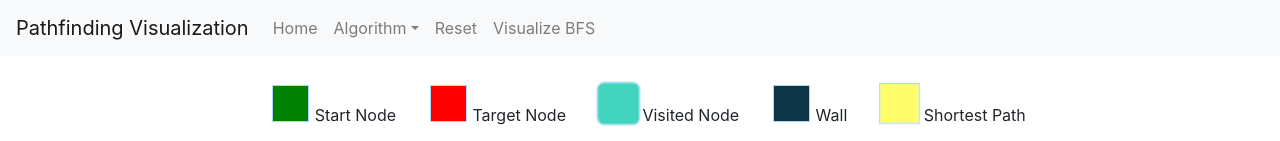
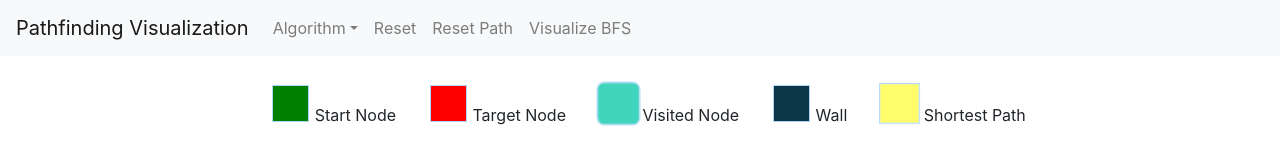
Before and after one commit to cyleung428/pathfinding, a React (Create React App) app: page / in a window 1280 px wide. Shown: the top 141 px of the page. Built offline with nearby package versions, Linux system fonts and the light colour scheme; the HTML template or start-up script is replaced by a standard one.

Commit message:
Added reset path function

```diff
--- a/src/Nav/Nav.jsx
+++ b/src/Nav/Nav.jsx
@@ -5,14 +5,25 @@ import { NavDropdown } from "react-bootstrap";
 
 export default class NavBar extends Component {
   render() {
-    const { algorithm, reset, visualizePath, changeAlgorithm } = this.props;
+    const {
+      algorithm,
+      reset,
+      visualizePath,
+      changeAlgorithm,
+      resetPath,
+    } = this.props;
     return (
       <Navbar bg="light">
         <Navbar.Brand>Pathfinding Visualization</Navbar.Brand>
         <Navbar.Toggle aria-controls="basic-navbar-nav" />
         <Navbar.Collapse id="basic-navbar-nav">
           <Nav className="mr-auto">
-            <Nav.Link>Home</Nav.Link>
+            {/* <NavDropdown title="Maze Generation" id="basic-nav-dropdown">
+              <NavDropdown.Item onClick={() => {}}>
+                Random Generation
+              </NavDropdown.Item>
+              <NavDropdown.Item onClick={() => {}}>Recursive</NavDropdown.Item>
+            </NavDropdown> */}
             <NavDropdown title="Algorithm" id="basic-nav-dropdown">
               <NavDropdown.Item onClick={() => changeAlgorithm("BFS")}>
                 BFS
@@ -20,13 +31,9 @@ export default class NavBar extends Component {
               <NavDropdown.Item onClick={() => changeAlgorithm("AStar")}>
                 A*
               </NavDropdown.Item>
-              {/* <NavDropdown.Item href="#action/3.3">Something</NavDropdown.Item>
-              <NavDropdown.Divider />
-              <NavDropdown.Item href="#action/3.4">
-                Separated link
-              </NavDropdown.Item> */}
             </NavDropdown>
             <Nav.Link onClick={() => reset()}>Reset</Nav.Link>
+            <Nav.Link onClick={() => resetPath()}>Reset Path</Nav.Link>
             <Nav.Link onClick={() => visualizePath()}>
               Visualize {algorithm}
             </Nav.Link>
--- a/src/PathfindingVisualizer/PathfindingVisualizer.jsx
+++ b/src/PathfindingVisualizer/PathfindingVisualizer.jsx
@@ -142,10 +142,10 @@ export default class PathfindingVisualizer extends Component {
     this.animateBFS(visitedNodesInOrder, nodesInShortestPathOrder);
   }
   reset() {
-    const { startRow, startCol, finishRow, finishCol } = this.state;
+    const { startRow, startCol, finishRow, finishCol, grid } = this.state;
     if (!this.state.moving) {
-      for (let i = 0; i < 30; i++) {
-        for (let j = 0; j < 50; j++) {
+      for (let i = 0; i < grid.length; i++) {
+        for (let j = 0; j < grid[i].length; j++) {
           if (i === startRow && j === startCol) {
             document.getElementById(`node-${i}-${j}`).className =
               "node node-start";
@@ -157,9 +157,41 @@ export default class PathfindingVisualizer extends Component {
           }
         }
       }
-      const grid = this.getInitialGrid();
-      this.setState({ grid: grid });
+      const newGrid = this.getInitialGrid();
+      this.setState({ grid: newGrid });
     }
+  }
+
+  resetPath() {
+    if (this.state.moving) return;
+    const { grid, startRow, startCol, finishRow, finishCol } = this.state;
+    const newGrid = grid.slice();
+    for (let i = 0; i < newGrid.length; i++) {
+      for (let j = 0; j < newGrid[i].length; j++) {
+        const oldNode = newGrid[i][j];
+        const newNode = {
+          ...oldNode,
+          isVisited: false,
+          distance: Infinity,
+          previousNode: null,
+          estimateDistance: Infinity,
+        };
+        newGrid[i][j] = newNode;
+        if (i === startRow && j === startCol) {
+          document.getElementById(`node-${i}-${j}`).className =
+            "node node-start";
+        } else if (i === finishRow && j === finishCol) {
+          document.getElementById(`node-${i}-${j}`).className =
+            "node node-finish";
+        } else if (newNode.isWall) {
+          document.getElementById(`node-${i}-${j}`).className =
+            "node node-wall";
+        } else {
+          document.getElementById(`node-${i}-${j}`).className = "node";
+        }
+      }
+    }
+    this.setState({ grid: newGrid });
   }
 
   getInitialGrid = () => {
@@ -260,6 +292,7 @@ export default class PathfindingVisualizer extends Component {
           reset={() => this.reset()}
           visualizePath={() => this.visualizePath()}
           changeAlgorithm={(algorithm) => this.changeAlgorithm(algorithm)}
+          resetPath={() => this.resetPath()}
         ></NavBar>
         <MainText></MainText>
         <div className="grid">
```
